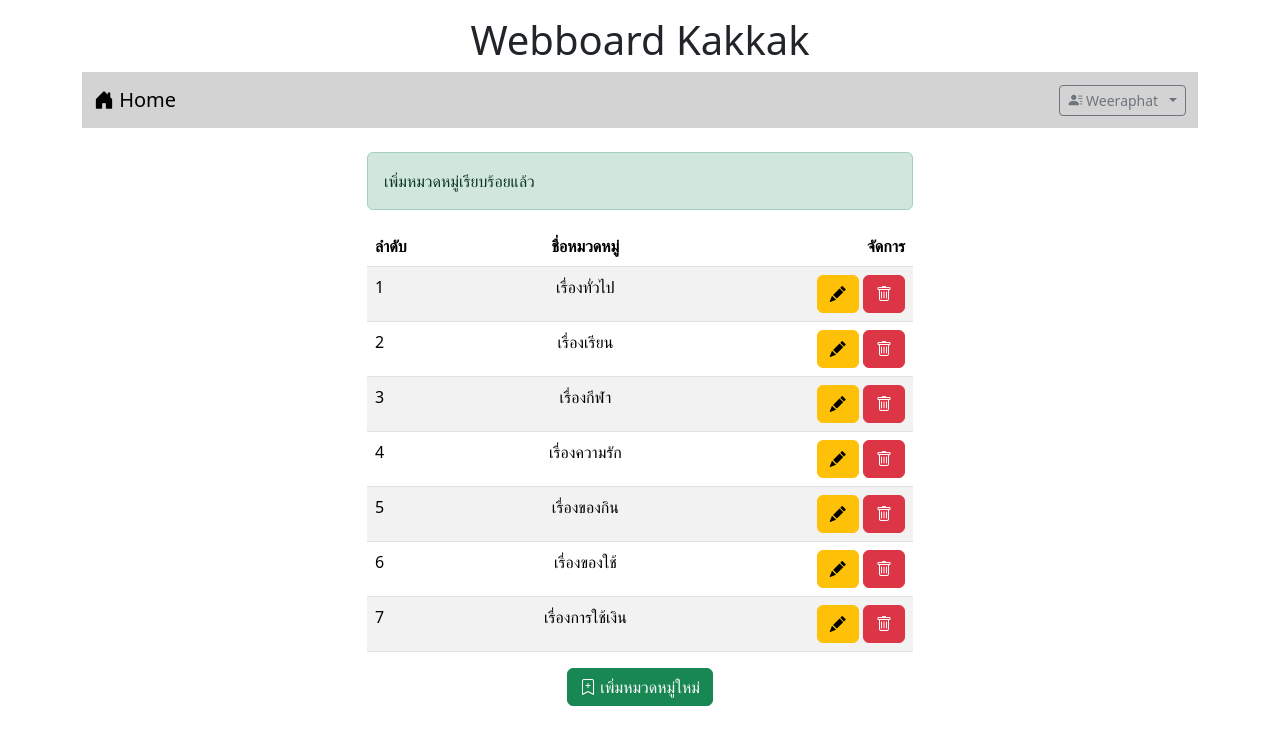
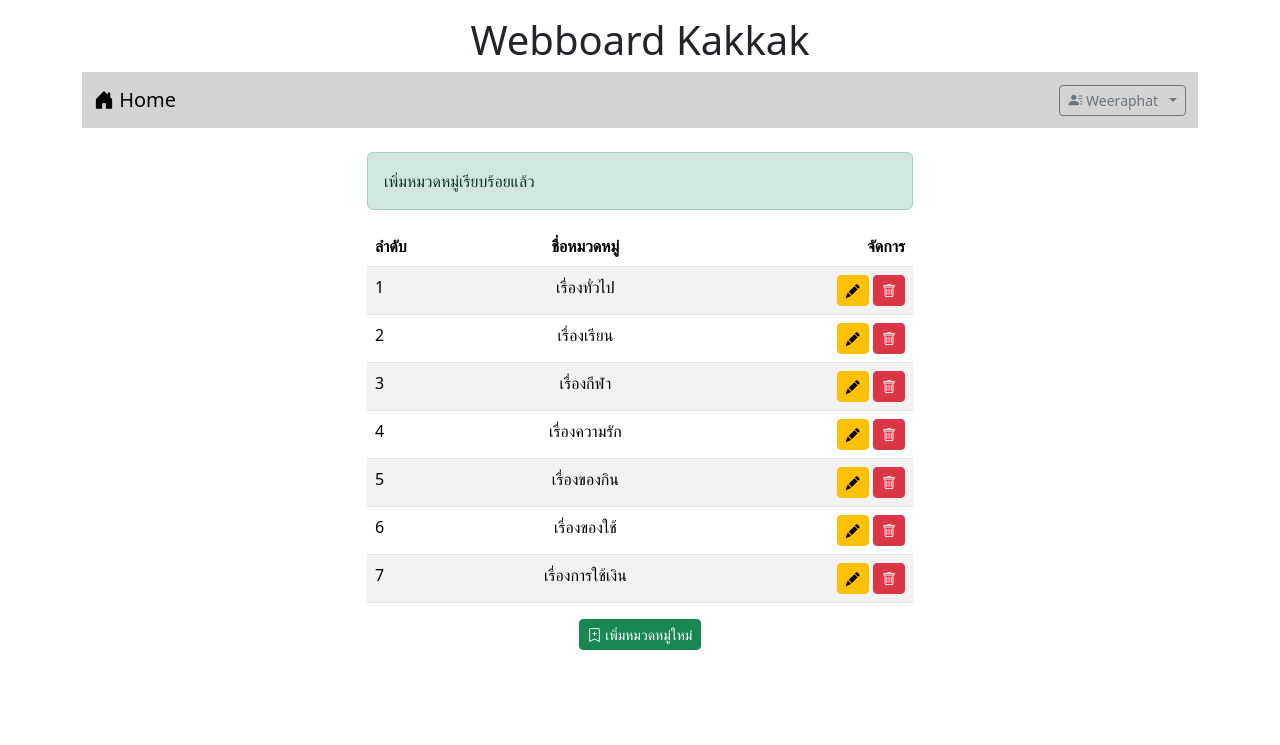
Before and after one commit to Weeraphat-T/Webboard-Kakkak-Wiraphat, a PHP site: page /category.php in a window 1280 px wide. Shown: the top 745 px of the page. Run offline with PHP 8.4, Linux system fonts and the light colour scheme; a user stored in the database is signed in; data comes from the database, SQL or seed files in the repository.

Commit message:
5-11-2024
;)

```diff
--- a/category.php
+++ b/category.php
@@ -70,10 +70,10 @@ if (!isset($_SESSION['id']) || $_SESSION['role'] != 'a')
                                     <td class='text-start'>$i</td>
                                     <td class='text-center'>$row[1]</td>
                                     <td class='text-end'>
-                                        <a class='btn btn-warning' role='button' data-bs-toggle='modal' data-bs-target='#editModal' data-value-catID='$row[0]' data-value-name='$row[1]' onclick='setModalContent(this)'>
+                                        <a class='btn btn-warning btn-sm' role='button' data-bs-toggle='modal' data-bs-target='#editModal' data-value-catID='$row[0]' data-value-name='$row[1]' onclick='setModalContent(this)'>
                                             <i class='bi bi-pencil-fill'></i>
                                         </a>
-                                        <a onclick='deleteCategory(\"$row[1]\")' class='btn btn-danger' role='button'>
+                                        <a onclick='deleteCategory(\"$row[1]\")' class='btn btn-danger btn-sm' role='button'>
                                             <i class='bi bi-trash'></i>
                                         </a>
                                     </td>
@@ -85,7 +85,7 @@ if (!isset($_SESSION['id']) || $_SESSION['role'] != 'a')
                         </tbody>
                     </table>
                     <center>
-                        <a class="btn btn-success" role="button" data-bs-toggle="modal" data-bs-target="#addModal">
+                        <a class="btn btn-success btn-sm" role="button" data-bs-toggle="modal" data-bs-target="#addModal">
                             <i class="bi bi-bookmark-plus"></i> เพิ่มหมวดหมู่ใหม่
                         </a>
                     </center>
--- a/post.php
+++ b/post.php
@@ -1,7 +1,5 @@
 <?php
 session_start();
-if (!isset($_SESSION['id']))
-    header("location:index.php");
 ?>
 <!DOCTYPE html>
 <html lang="en">
--- a/user.php
+++ b/user.php
@@ -72,7 +72,7 @@ if (!isset($_SESSION['id']) || $_SESSION['role'] != 'a')
                                         <td class='text-center'>$row[4]</td>
                                         <td class='text-center'>$row[5]</td>
                                         <td class='text-end'>
-                                            <a class='btn btn-warning' role='button' data-bs-toggle='modal' data-bs-target='#editModal' data-value-raw='$rowData' onclick='setModalData(this)'>
+                                            <a class='btn btn-warning btn-sm' role='button' data-bs-toggle='modal' data-bs-target='#editModal' data-value-raw='$rowData' onclick='setModalData(this)'>
                                                 <i class='bi bi-pencil-fill'></i>
                                             </a>
                                         </td>
```
Also changed, not shown: category_save.php (+11 -3 lines), index.php (+8 -2 lines).
